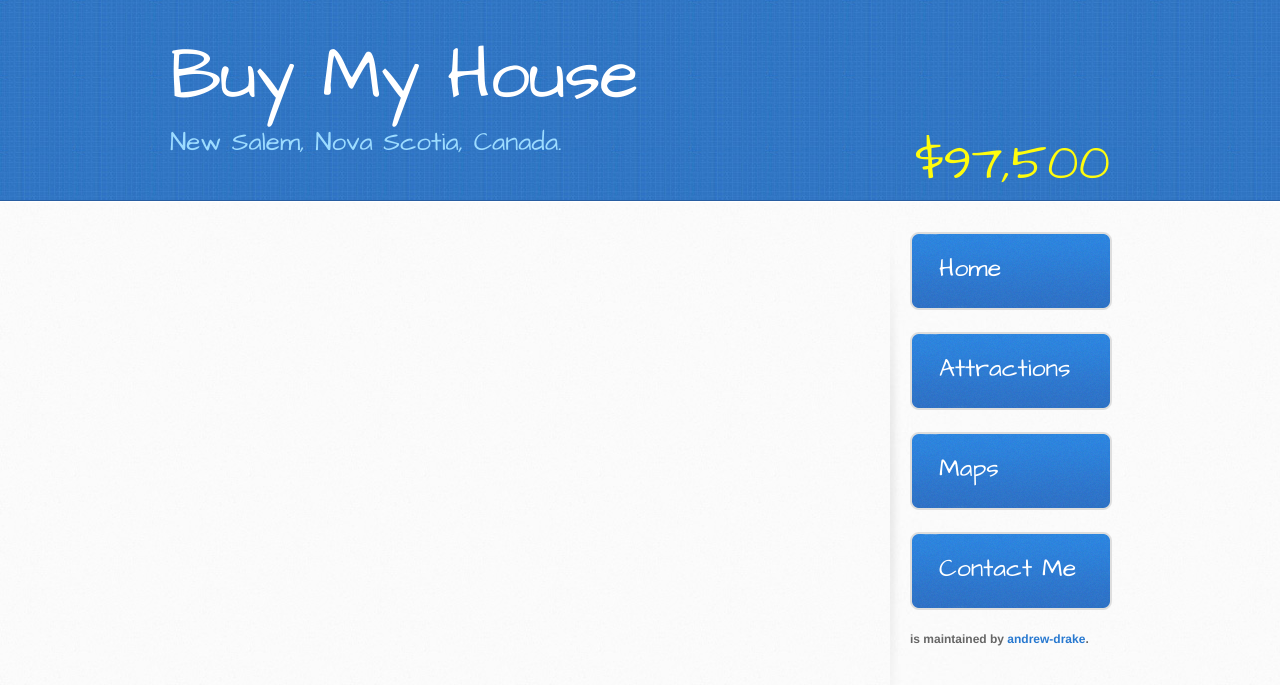
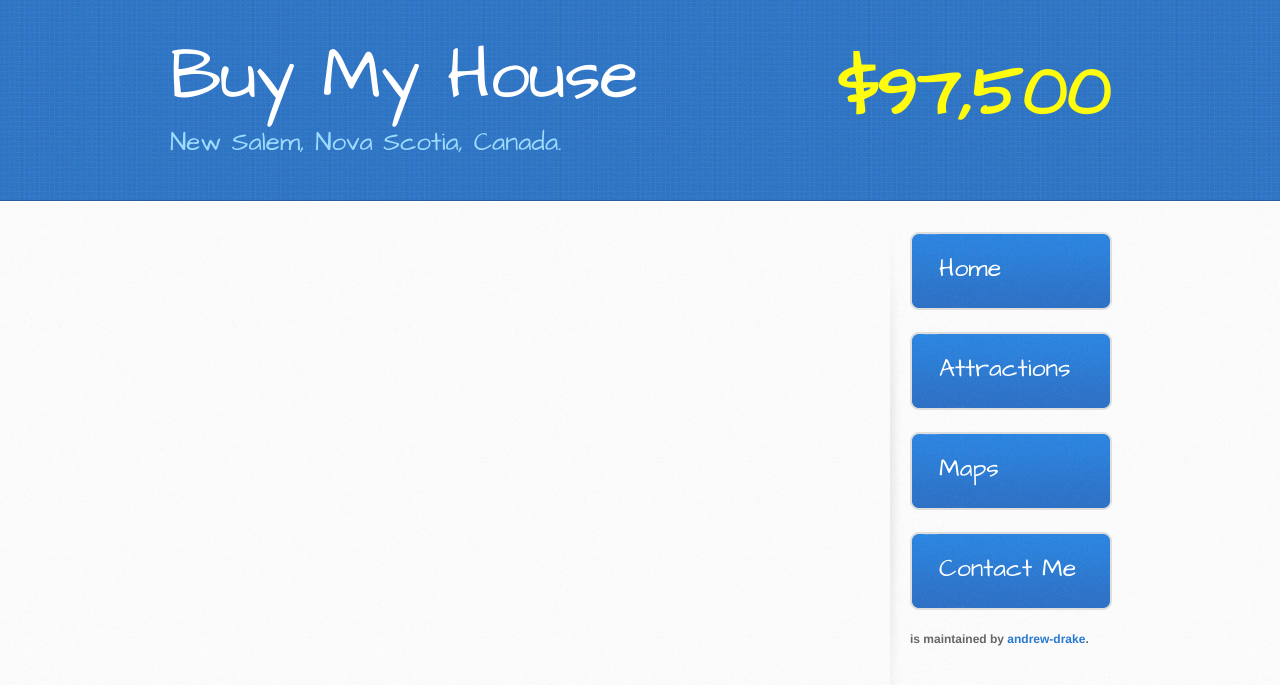
Before and after one commit to andrew-drake/buy-my-house, a Jekyll site: the page built from contact_me/index.md, in a window 1280 px wide. Shown: the top 685 px of the page. Built offline with Jekyll 4.4.1, drawn with Linux system fonts in a browser that asks for light colours; nearby versions of some CDN libraries.

Commit message:
updated css for price

```diff
--- a/css/main.css
+++ b/css/main.css
@@ -52,9 +52,11 @@ body {
   color: #666;
 }
 #price {
-	font-size: 50px;
-	float:right;
-	color:#FFFC0D;
+	font-size: 70px;
+	float: right;
+	color: #FFFC0D;
+	font-weight: bolder;
+	margin-top: -85px;
 }
 a {
   color: #2879d0;
@@ -438,6 +440,9 @@ footer a:hover {
   header h2 {
     font-size: 24px;
   }
+  #price {
+	font-size:36px;
+  }
   header a.button {
     background-image: none;
     width: auto;
```
